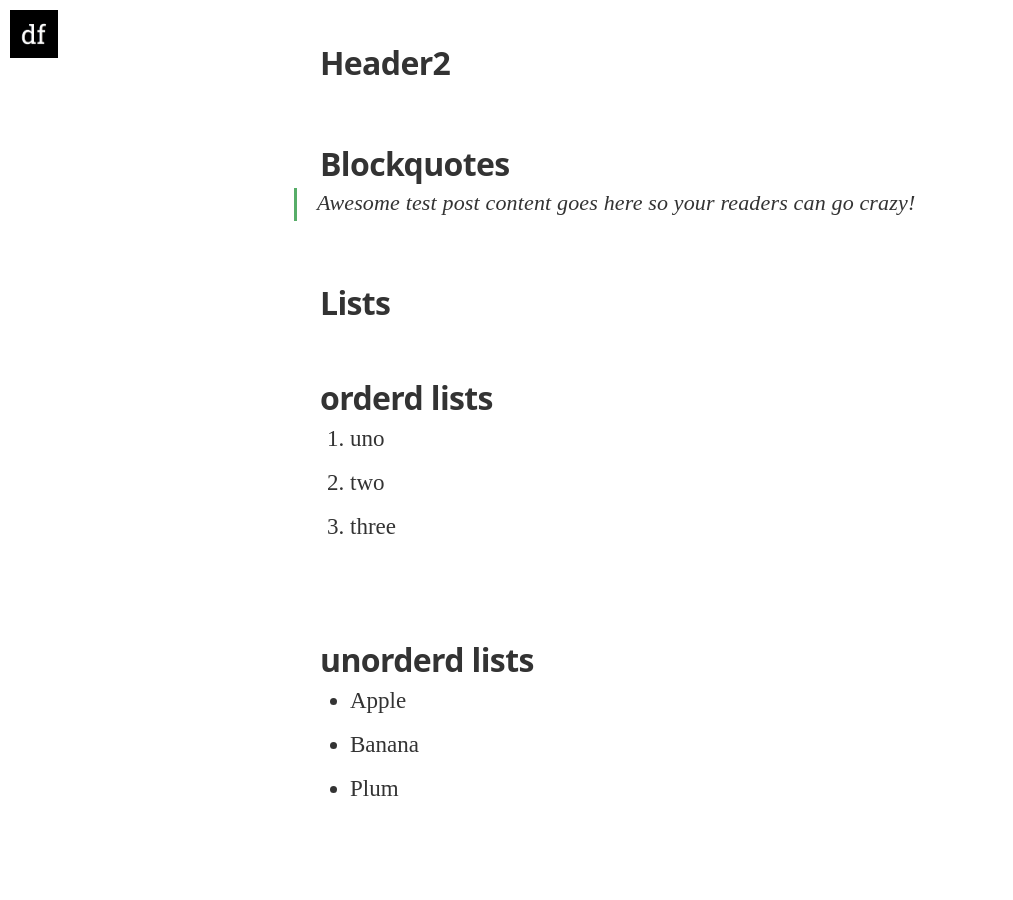
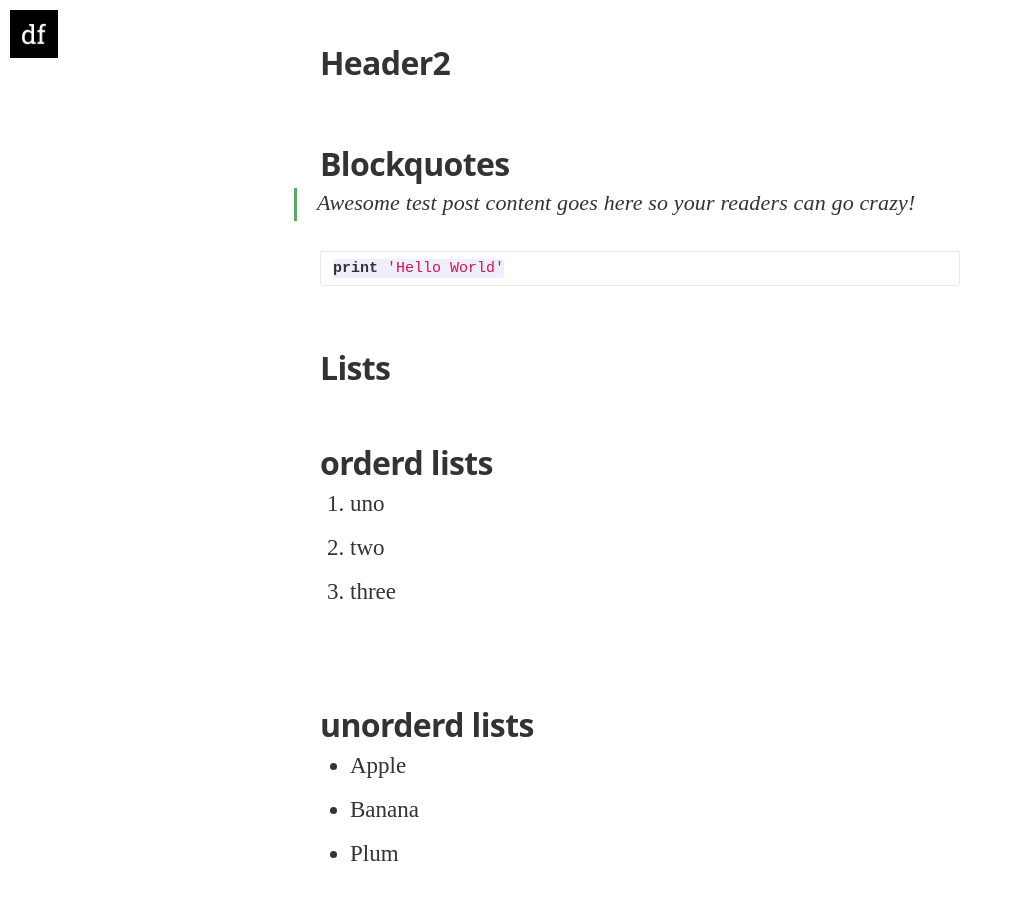
Before and after one commit to NashC/nashc.github.io, a Jekyll site: the page built from _posts/2015-04-25-test_post.markdown, in a window 1280 px wide and 900 px high, scrolled down 1322 px. Shown: the whole window, without its empty margins (0-1013 px from the left). Built offline with Jekyll 4.4.1, drawn with Linux system fonts in a browser that asks for light colours; nearby versions of some CDN libraries; some web fonts are replaced; Markdown is read by kramdown in place of the engine named in the settings.

Commit message:
test post 1

````diff
--- a/_posts/2015-04-25-test_post.markdown
+++ b/_posts/2015-04-25-test_post.markdown
@@ -16,6 +16,10 @@ Examples for different formats and css features
 
 #Blockquotes
 >Awesome test post content goes here so your readers can go crazy!
+
+```python
+print 'Hello World'
+```
 
 #Lists
 ##orderd lists
````
